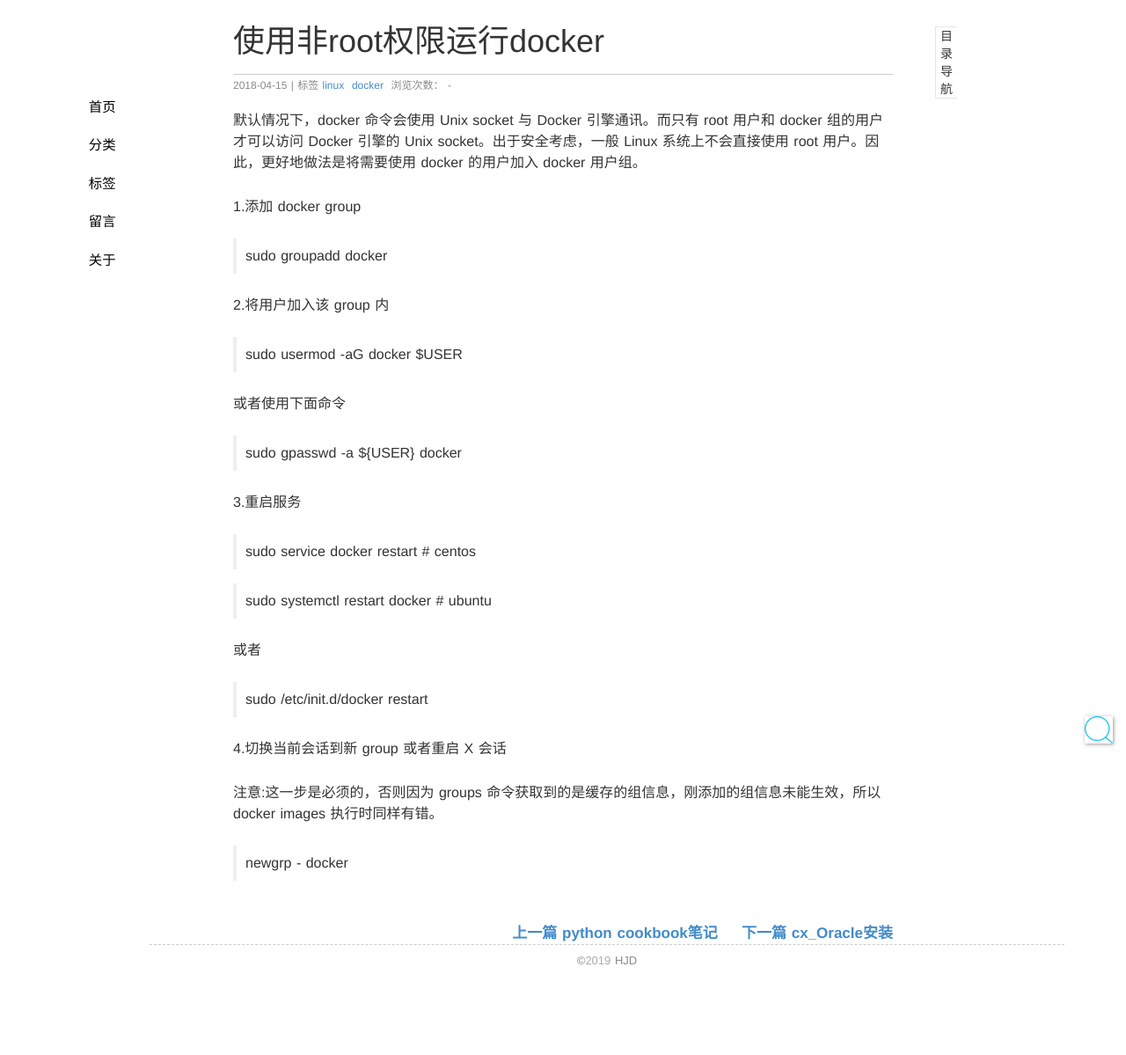
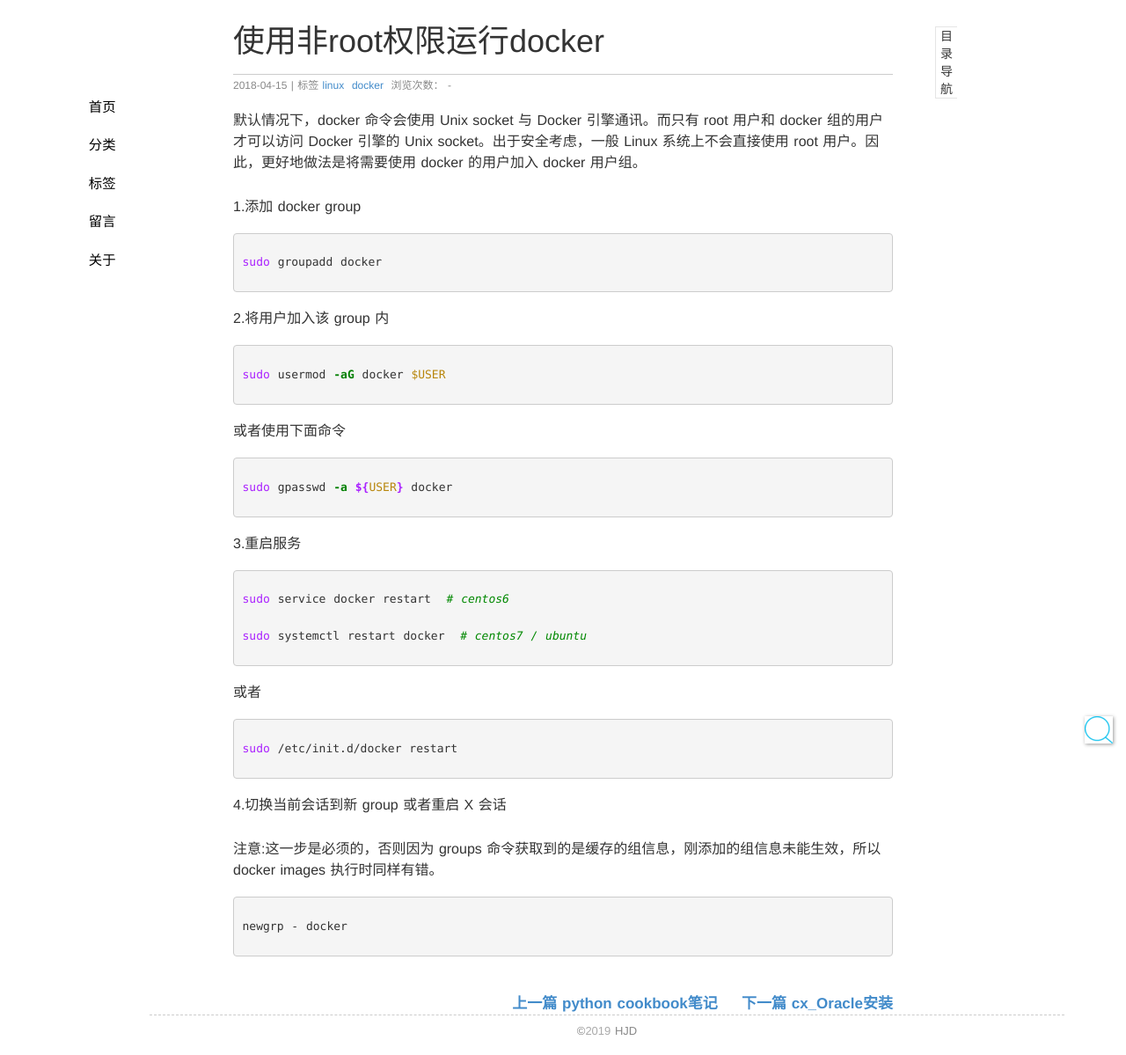
Before and after one commit to seekplum/seekplum.github.io, a Jekyll site: the page built from _posts/2018-04-15-docker-common-user.md, in a window 1280 px wide. Shown: the whole page at 88% size. Built offline with Jekyll 4.4.1, drawn with Linux system fonts in a browser that asks for light colours; comment, search, counter and statistics services are not loaded; before the commit the page ends 1118 px from its top, so only the background shows below that.

Commit message:
MOD: 格式化

````diff
--- a/_posts/2018-04-15-docker-common-user.md
+++ b/_posts/2018-04-15-docker-common-user.md
@@ -8,29 +8,40 @@ thread: docker
 
 1.添加 docker group
 
-> sudo groupadd docker
-
+```bash
+sudo groupadd docker
+```
 
 2.将用户加入该 group 内
 
-> sudo usermod -aG docker $USER
+```bash
+sudo usermod -aG docker $USER
+```
 
 或者使用下面命令
 
-> sudo gpasswd -a ${USER} docker
+```bash
+sudo gpasswd -a ${USER} docker
+```
 
 3.重启服务
 
-> sudo service docker restart  # centos
+```bash
+sudo service docker restart  # centos6
 
-> sudo systemctl restart docker  # ubuntu
+sudo systemctl restart docker  # centos7 / ubuntu
+```
 
 或者
 
-> sudo /etc/init.d/docker restart
+```bash
+sudo /etc/init.d/docker restart
+```
 
 4.切换当前会话到新 group 或者重启 X 会话
 
 注意:这一步是必须的，否则因为 groups 命令获取到的是缓存的组信息，刚添加的组信息未能生效，所以 docker images 执行时同样有错。
 
-> newgrp - docker
+```bash
+newgrp - docker
+```
````
